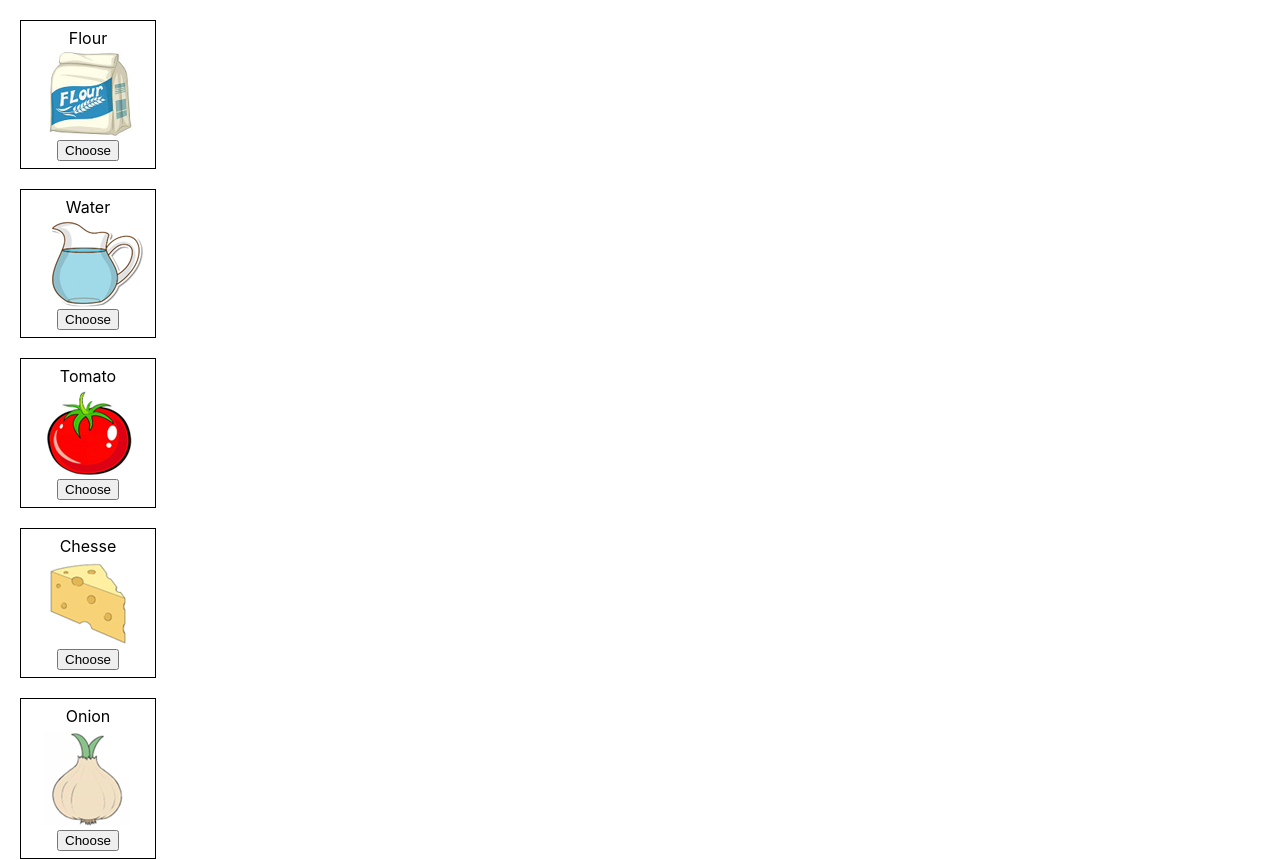
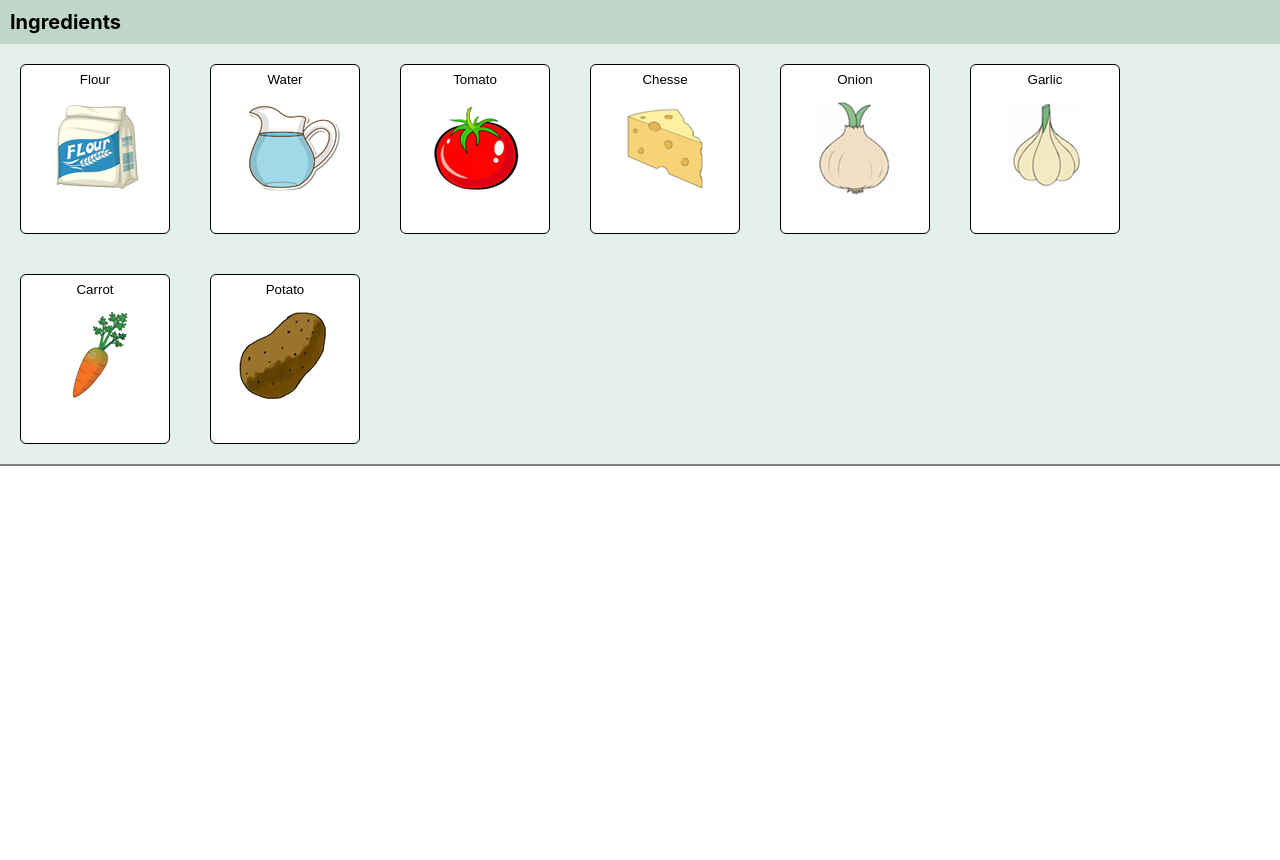
Before and after one commit to rodrigovzq/TDL_Proyecto, a React (Create React App) app in the folder tdl-app/: page / in a window 1280 px wide. Shown: the top 860 px of the page. After the commit the page ends 800 px from the top, so only its background shows below. Built offline with nearby package versions, Linux system fonts and the light colour scheme.

Commit message:
agregue styling a los ingredientes y a los containers

```diff
--- a/tdl-app/package.json
+++ b/tdl-app/package.json
@@ -39,5 +39,8 @@
       "last 1 firefox version",
       "last 1 safari version"
     ]
+  },
+  "devDependencies": {
+    "@types/webpack-env": "^1.18.0"
   }
 }
--- a/tdl-app/src/App.css
+++ b/tdl-app/src/App.css
@@ -1,11 +1,5 @@
 .App {
-  display: flex;
-  width: 550px;
+    display: flex;
+    flex-direction: column;
+    min-height: 700px;
 }
-
-.ingredient {
-  border: solid black 1px;
-  margin: 20px;
-  padding: 7px;
-  width: 120px;
-}
--- /dev/null
+++ b/tdl-app/src/components/Ingredient/Ingredient.css
@@ -0,0 +1,23 @@
+.ingredient {
+    width: 150px;
+    height: 170px;
+    display: flex;
+    flex-direction: column;
+    align-items: center;
+    border: solid black 1px;
+    border-radius: 6px;
+    background-color: white;
+    margin: 20px;
+    padding: 7px;
+}
+
+.ingredientImg {
+    width: 100px;
+    height: 120px;
+}
+
+.ingredient:hover {
+    cursor: pointer;
+    border: 3px solid   rgb(161, 215, 182);
+    box-shadow: 10px 5px 5px gray;
+}
--- a/tdl-app/src/components/Ingredient/Ingredient.tsx
+++ b/tdl-app/src/components/Ingredient/Ingredient.tsx
@@ -1,4 +1,5 @@
 import React from 'react'
+import './Ingredient.css'
 
 const ingredientImages = require.context('../Images', true)
 
@@ -17,19 +18,19 @@ function Ingredient({ingredient, onClick}: Props) {
     return (
         <>
         {ingredient.isAvailable ?
-                <div className="ingredient">
+                <button className="ingredient" onClick={() => onClick(ingredient)}>
                     <div style={{display: 'flex',alignItems: 'center',justifyContent: 'center'}}>
                     <span>{ingredient.name.charAt(0).toUpperCase() +  ingredient.name.slice(1)}</span>
                     </div>
 
-                    <div style={{display: 'flex',alignItems: 'center',justifyContent: 'center'}}>
-                    <img src={ingredientImages(`./${ ingredient.name }.png`)}/>
+                    <div className="ingredientImg" style={{display: 'flex',alignItems: 'center',justifyContent: 'center'}}>
+                    <img src={ingredientImages(`./${ ingredient.name }.png`)} alt={`${ingredient.name}`}/>
                     </div>
 
-                    <div style={{display: 'flex',alignItems: 'center',justifyContent: 'center'}}>
+                    {/* <div style={{display: 'flex',alignItems: 'center',justifyContent: 'center'}}>
                     <button className="combineBtn" onClick={() => onClick(ingredient)}>Choose</button>
-                    </div>
-                </div> : <></>
+                    </div> */}
+                </button> : <></>
         }
         </>
     )
--- /dev/null
+++ b/tdl-app/src/components/Recipes/Recipes.css
@@ -0,0 +1,16 @@
+.recipes {
+    background-color:  rgb(227, 241, 234);
+    border-bottom: 2px solid gray;
+}
+
+.recipesHeader {
+    font-size: 20px;
+    font-weight: bold;
+    padding: 10px;
+    background-color: rgb(191, 215, 200);
+}
+
+.recipesList {
+    display: flex;
+    flex-wrap: wrap;
+}
--- a/tdl-app/src/components/Recipes/Recipes.tsx
+++ b/tdl-app/src/components/Recipes/Recipes.tsx
@@ -1,5 +1,6 @@
 import React from 'react'
 import Ingredient from '../Ingredient/Ingredient'
+import './Recipes.css'
 
 interface Props {
     recipes: any, // cambiarlo por un array de ingredientes.
@@ -8,6 +9,10 @@ interface Props {
 
 function Recipes({recipes, onClick}: Props) {
     return (
+        <div className="recipes">
+            <div className="recipesHeader">
+                Ingredients
+            </div>
             <div className="recipesList">
                 {
                 recipes.map((ingredient: any) => (
@@ -17,6 +22,7 @@ function Recipes({recipes, onClick}: Props) {
                 ))
                 }
             </div>
+        </div>
     )
 }
 
--- /dev/null
+++ b/tdl-app/src/components/Workbench/Workbench.css
@@ -0,0 +1,42 @@
+.workbench {
+    display: flex;
+    flex-direction: column;
+    align-items: center;
+    width: 280px;
+    height: 130px;
+    margin: auto;
+    background-color: rgb(227, 241, 234);
+}
+
+.workbenchHeader {
+    width: 100%;
+    font-size: 17px;
+    font-weight: bold;
+    margin-bottom: 10px;
+    padding: 7px;
+    background-color:  rgb(191, 215, 200);
+}
+
+
+.workbenchIng {
+    width: 280px;
+    height: 60px;
+    padding: 0px;
+    margin: auto;
+    display: flex;
+    flex-direction: column;
+    justify-content: space-between;
+    align-items: center;
+}
+
+.combineBtn {
+    display: block;
+    width: 70px;
+    height: 25px;
+    font-size: 14px;
+}
+
+.combineBtn:hover {
+    cursor: pointer;
+    background-color: rgb(238, 245, 227);
+}
--- a/tdl-app/src/components/Workbench/Workbench.tsx
+++ b/tdl-app/src/components/Workbench/Workbench.tsx
@@ -1,6 +1,8 @@
 import React from 'react'
 import {ingredient} from '../Ingredient/Ingredient'
-import Ingredient from '../Ingredient/Ingredient'
+import './Workbench.css'
+
+// const ingredientImages = require.context('../Images', true)
 
 interface Props {
     selectedIngredients: ingredient[]
@@ -8,14 +10,19 @@ interface Props {
 }
 
 function Workbench({selectedIngredients, onClick}: Props) {
-    return (<div className="Workbench">
-        <br></br>
+    return (
+    <div className="workbench">
+        <div className="workbenchHeader">
+            Workbench
+        </div>
+        <div className="workbenchIng">
             You selected {selectedIngredients[0].name}
             {selectedIngredients.length > 1 ?
-            <> and {selectedIngredients[1].name} &nbsp;
-                <button onClick={() => onClick(selectedIngredients)}>Combine</button>
+            <> and {selectedIngredients[1].name}
+                <button className="combineBtn" onClick={() => onClick(selectedIngredients)}>Combine</button>
                 </> : <></>}
-    </div>)
-}
+        </div>
+    </div>
+    )}
 
 export default Workbench
--- a/tdl-app/src/index.css
+++ b/tdl-app/src/index.css
@@ -1,3 +1,9 @@
+* {
+  margin: 0px;
+  padding: 0px;
+  box-sizing: border-box;
+}
+
 body {
   margin: 0;
   font-family: -apple-system, BlinkMacSystemFont, 'Segoe UI', 'Roboto', 'Oxygen',
```
Also changed, not shown: 1 other file (tests, documents, lock files or other folders). Lines whose indentation alone changed are shown as unchanged.
